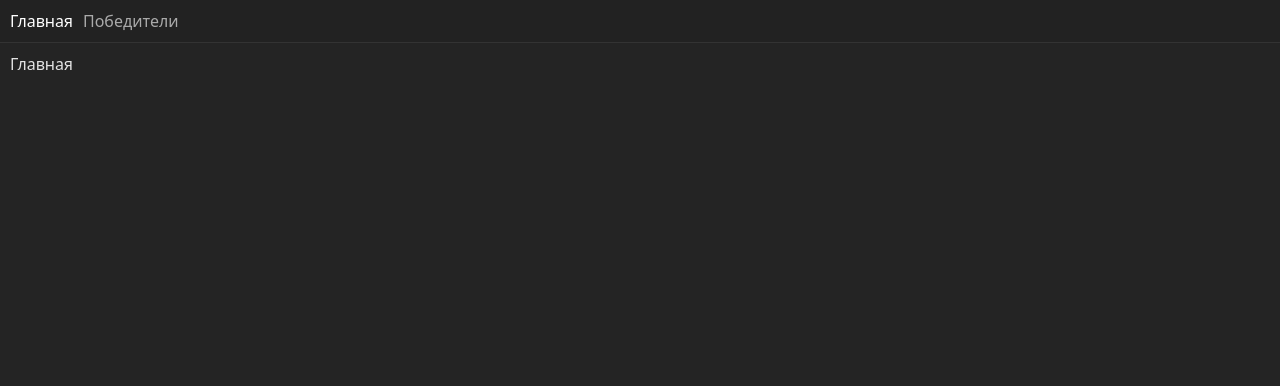
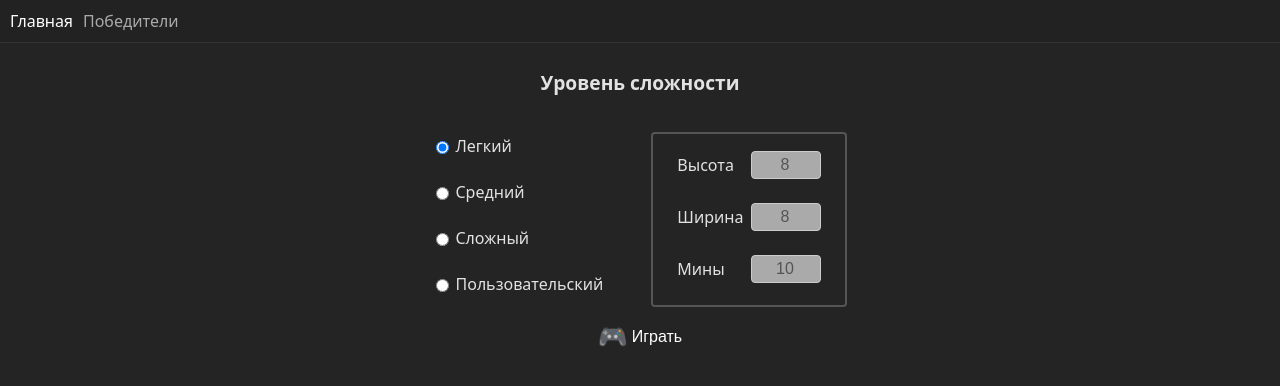
Before and after one commit to MSib/test-task--minesweeper, a Vue app: page / in a window 1280 px wide. Shown: the top 386 px of the page. Built offline with nearby package versions, Linux system fonts and the light colour scheme; the HTML template or start-up script is replaced by a standard one.

Commit message:
add settings and etc

```diff
--- /dev/null
+++ b/src/components/GameBoard.vue
@@ -0,0 +1,99 @@
+<script setup lang="ts">
+import { ref } from 'vue'
+import { useMainStore } from '@/stores/main.js'
+
+const store = useMainStore()
+const { toggleDisplayOfSettings } = store
+
+const timer = ref(0)
+const counter = ref(100)
+</script>
+
+<template>
+  <div class="board">
+    <div class="bar">
+      <p class="counter" title="Количество оставшихся флажков">
+        <span class="counter__icon">🚩</span>
+        <span class="counter__value">{{ counter }}</span>
+      </p>
+      <button class="restart" title="Перезапуск">
+        <span class="restart__icon">🔄</span>
+      </button>
+      <button @click="toggleDisplayOfSettings" class="settings" title="Настройки">
+        <span class="settings__icon">⚙️</span>
+      </button>
+      <p class="timer" title="Таймер">
+        <span class="timer__icon">⏱️</span><span class="timer__value">{{ timer }}</span>
+      </p>
+    </div>
+    <div class="cells">
+      <!-- cell -->
+    </div>
+  </div>
+</template>
+
+<style scoped>
+.bar {
+  margin: 0 auto;
+  max-width: 500px;
+  margin-bottom: 10px;
+  display: flex;
+  gap: 10px;
+  justify-content: space-between;
+}
+
+.counter,
+.timer {
+  margin-block: 0;
+  padding: 4px 12px;
+  display: flex;
+  gap: 4px;
+  align-items: center;
+  border: 2px solid transparent;
+  border-radius: 4px;
+  font-size: inherit;
+}
+
+.counter__value,
+.timer__value {
+  font-family: monospace;
+  font-size: 1.2em;
+}
+
+.restart,
+.settings {
+  padding: 4px 12px;
+  background: none;
+  border: none;
+  cursor: pointer;
+  border: 2px solid transparent;
+  border-radius: 4px;
+}
+
+.counter__icon,
+.timer__icon,
+.restart__icon,
+.settings__icon {
+  font-size: 1.5em;
+}
+
+.counter:hover,
+.timer:hover,
+.restart:hover,
+.settings:hover {
+  border-color: #555;
+}
+
+.restart:active,
+.settings:active {
+  transform: scale(1.1);
+}
+
+.cells {
+  max-width: max-content;
+  margin: 0 auto;
+  padding: 10px;
+  border-radius: 4px;
+  background-color: #555;
+}
+</style>
--- /dev/null
+++ b/src/components/GameSettings.vue
@@ -0,0 +1,216 @@
+<script setup lang="ts">
+import { ref, type Ref } from 'vue'
+import { storeToRefs } from 'pinia'
+import { useMainStore } from '@/stores/main.js'
+
+const store = useMainStore()
+const { modes, startGame } = store
+const { selectedMode } = storeToRefs(store)
+const modeModel: Ref<string> = ref(selectedMode.value.name)
+const rows = ref(selectedMode.value.rows)
+const cols = ref(selectedMode.value.cols)
+const mines = ref(selectedMode.value.mines)
+const CUSTOM_MODE = 'custom'
+
+const modeDetails = [
+  {
+    name: 'rows',
+    label: 'Высота',
+    model: rows,
+    min: 8,
+    max: 16,
+  },
+  {
+    name: 'cols',
+    label: 'Ширина',
+    model: cols,
+    min: 8,
+    max: 32,
+  },
+  {
+    name: 'mines',
+    label: 'Мины',
+    model: mines,
+    min: 10,
+    max: 100,
+  },
+]
+
+function changeMode() {
+  const nextMode = modes.find((mode) => mode.name === modeModel.value)
+  if (nextMode) {
+    rows.value = nextMode.rows
+    cols.value = nextMode.cols
+    mines.value = nextMode.mines
+  }
+}
+
+function filterNumbersForInput(evt: KeyboardEvent) {
+  if (!/\d/.test(evt.key)) {
+    evt.preventDefault()
+  }
+}
+
+function preventPaste(evt: Event) {
+  const inputEvent = evt as InputEvent
+  if (inputEvent.inputType === 'insertFromPaste') {
+    evt.preventDefault()
+  }
+}
+
+function checkDetails() {
+  if (modeModel.value === CUSTOM_MODE) {
+    const mode = modes.find((mode) => mode.name === modeModel.value)
+    const refRows = modeDetails.find((detail) => detail.name === 'rows')
+    const refCols = modeDetails.find((detail) => detail.name === 'cols')
+    const refMines = modeDetails.find((detail) => detail.name === 'mines')
+    if (mode && refRows && refCols && refMines) {
+      if (rows.value < refRows.min) {
+        rows.value = refRows.min
+      } else if (rows.value > refRows.max) {
+        rows.value = refRows.max
+      }
+      if (cols.value < refCols.min) {
+        cols.value = refCols.min
+      } else if (cols.value > refCols.max) {
+        cols.value = refCols.max
+      }
+      if (mines.value < refMines.min) {
+        mines.value = refMines.min
+      } else if (mines.value > refMines.max) {
+        mines.value = refMines.max
+      }
+    }
+  }
+}
+
+function play() {
+  checkDetails()
+  startGame({ mode: modeModel.value, rows: rows.value, cols: cols.value, mines: mines.value })
+}
+</script>
+
+<template>
+  <div class="settings">
+    <section class="modes">
+      <h2 class="modes__title">Уровень сложности</h2>
+      <ul class="modes__list">
+        <li v-for="mode in modes" class="mode">
+          <input
+            v-model="modeModel"
+            :id="mode.name"
+            :checked="mode.name === selectedMode.name"
+            :value="mode.name"
+            @change="changeMode"
+            name="mode"
+            type="radio"
+            class="mode__input"
+          />
+          <label :for="mode.name" class="mode__label">{{ mode.label }}</label>
+        </li>
+      </ul>
+      <fieldset class="modes__details details" :disabled="modeModel !== CUSTOM_MODE">
+        <label v-for="(detail, index) in modeDetails" :key="index" class="details__label"
+          >{{ detail.label
+          }}<input
+            v-model.number="detail.model.value"
+            @keypress="filterNumbersForInput"
+            @beforeinput="preventPaste"
+            @focusout="checkDetails"
+            class="details__input"
+            type="number"
+            :min="detail.min"
+            :max="detail.max"
+        /></label>
+      </fieldset>
+    </section>
+    <button @click="play" class="play"><span class="play__icon">🎮</span>Играть</button>
+  </div>
+</template>
+
+<style scoped>
+.settings {
+  display: flex;
+  flex-direction: column;
+  gap: 10px;
+  align-items: center;
+}
+
+.modes {
+  display: flex;
+  flex-wrap: wrap;
+  gap: 10px;
+  align-items: center;
+  justify-content: center;
+}
+.modes__title {
+  flex-basis: 100%;
+  font-size: 1.2em;
+  text-align: center;
+}
+.modes__list {
+  margin-block: 0;
+  margin-right: 36px;
+  padding-left: 0;
+  list-style: none;
+}
+.mode {
+  display: flex;
+  align-items: center;
+  gap: 4px;
+}
+.mode__label {
+  padding: 12px 0;
+  flex-grow: 1;
+  text-transform: capitalize;
+}
+
+.details {
+  margin-top: 10px;
+  display: flex;
+  flex-direction: column;
+  border: 2px solid #555;
+  border-radius: 4px;
+}
+.details__label {
+  padding: 12px;
+  display: flex;
+  align-items: center;
+  justify-content: space-between;
+}
+.details__input {
+  margin-left: 8px;
+  padding: 4px 4px 4px 16px;
+  width: 48px;
+  border: 1px solid #ccc;
+  border-radius: 4px;
+  font-size: 1em;
+  text-align: center;
+}
+.details__input:disabled {
+  background-color: #aaa;
+}
+
+.play {
+  margin-block: 0;
+  padding: 4px 12px;
+  display: flex;
+  align-items: center;
+  gap: 4px;
+  font-size: inherit;
+  color: #fff;
+  background: none;
+  border: 2px solid transparent;
+  border-radius: 4px;
+  cursor: pointer;
+}
+.play:hover {
+  border-color: #555;
+}
+.play:active {
+  transform: scale(1.1);
+}
+.play__icon {
+  font-size: 1.5em;
+}
+</style>
--- /dev/null
+++ b/src/gameLogic.ts
@@ -0,0 +1,39 @@
+export const modesNames = ['easy', 'medium', 'hard', 'custom'] as const
+export type Mode = {
+  name: (typeof modesNames)[number]
+  label: string
+  cols: number
+  rows: number
+  mines: number
+}
+
+export const modes: Mode[] = [
+  {
+    name: 'easy',
+    label: 'легкий',
+    cols: 8,
+    rows: 8,
+    mines: 10,
+  },
+  {
+    name: 'medium',
+    label: 'средний',
+    cols: 16,
+    rows: 16,
+    mines: 40,
+  },
+  {
+    name: 'hard',
+    label: 'сложный',
+    cols: 32,
+    rows: 16,
+    mines: 100,
+  },
+  {
+    name: 'custom',
+    label: 'пользовательский',
+    cols: 32,
+    rows: 16,
+    mines: 100,
+  },
+]
--- a/src/stores/main.ts
+++ b/src/stores/main.ts
@@ -1,7 +1,44 @@
+import { ref, type Ref } from 'vue'
 import { defineStore } from 'pinia'
+import { modes, type Mode } from '@/gameLogic.ts'
 
 export const useMainStore = defineStore('main', () => {
-  //
+  const settingsAreDisplayed = ref(true)
+  function toggleDisplayOfSettings() {
+    settingsAreDisplayed.value = !settingsAreDisplayed.value
+  }
 
-  return {}
+  const selectedMode: Ref<Mode> = ref(modes.find((mode) => mode.name === 'easy')!)
+  function selectMode(preset: Mode) {
+    selectedMode.value = preset
+  }
+
+  function startGame(options: GameOptions) {
+    const chosenMode = modes.find((mode) => mode.name === options.mode)
+    if (chosenMode) {
+      if (chosenMode.name === 'custom') {
+        chosenMode.rows = options.rows
+        chosenMode.cols = options.cols
+        chosenMode.mines = options.mines
+      }
+      selectedMode.value = chosenMode
+    }
+    settingsAreDisplayed.value = false
+  }
+
+  return {
+    settingsAreDisplayed,
+    toggleDisplayOfSettings,
+    modes,
+    selectedMode,
+    selectMode,
+    startGame,
+  }
 })
+
+interface GameOptions {
+  mode: string
+  rows: number
+  cols: number
+  mines: number
+}
--- a/src/views/HomeView.vue
+++ b/src/views/HomeView.vue
@@ -1,7 +1,16 @@
-<script setup lang="ts"></script>
+<script setup lang="ts">
+import { storeToRefs } from 'pinia'
+import { useMainStore } from '@/stores/main.js'
+import GameBoard from '@/components/GameBoard.vue'
+import GameSettings from '@/components/GameSettings.vue'
+
+const store = useMainStore()
+const { settingsAreDisplayed } = storeToRefs(store)
+</script>
 
 <template>
-  <div>Главная</div>
+  <GameBoard v-if="!settingsAreDisplayed" />
+  <GameSettings v-else />
 </template>
 
 <style></style>
```
